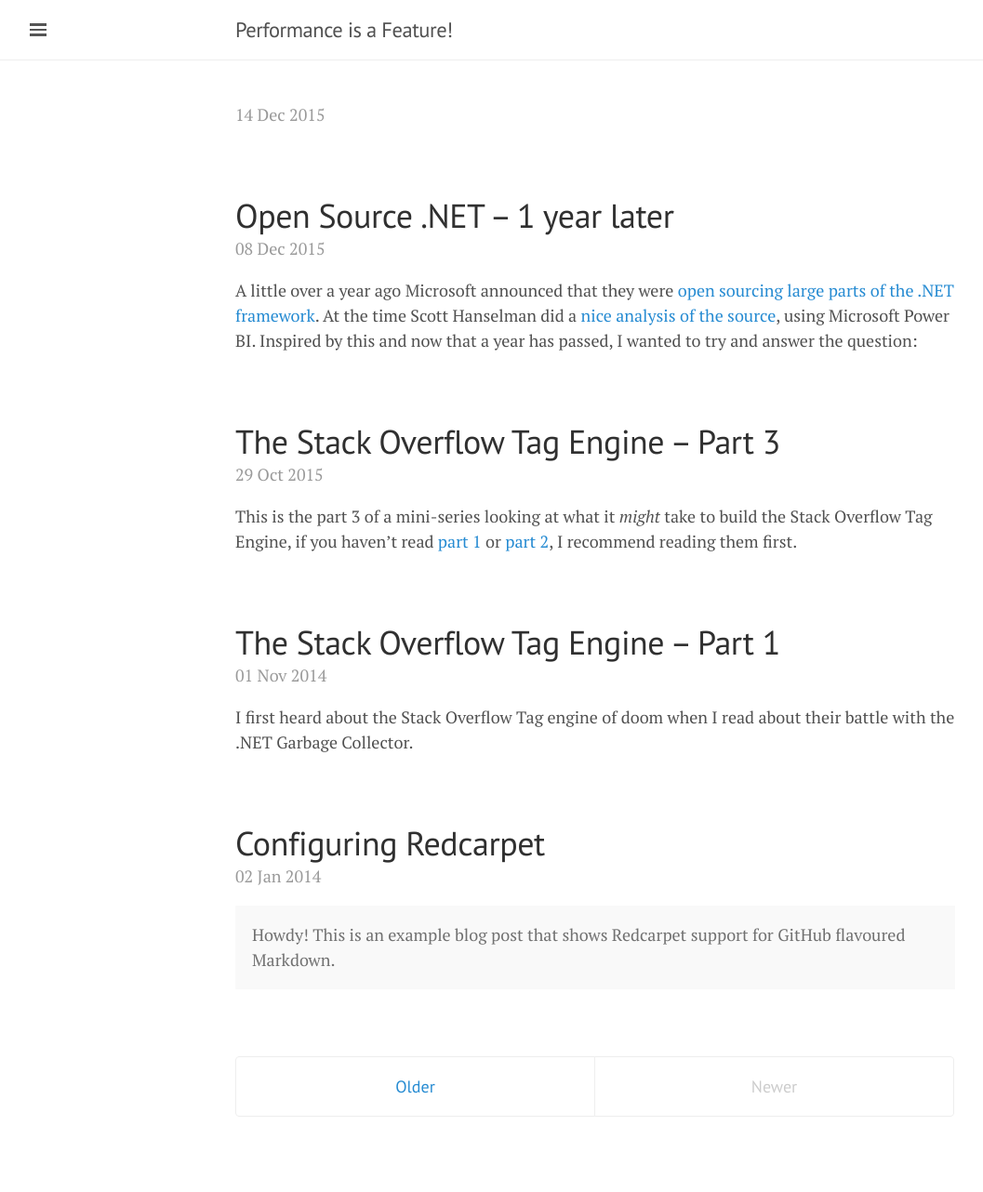
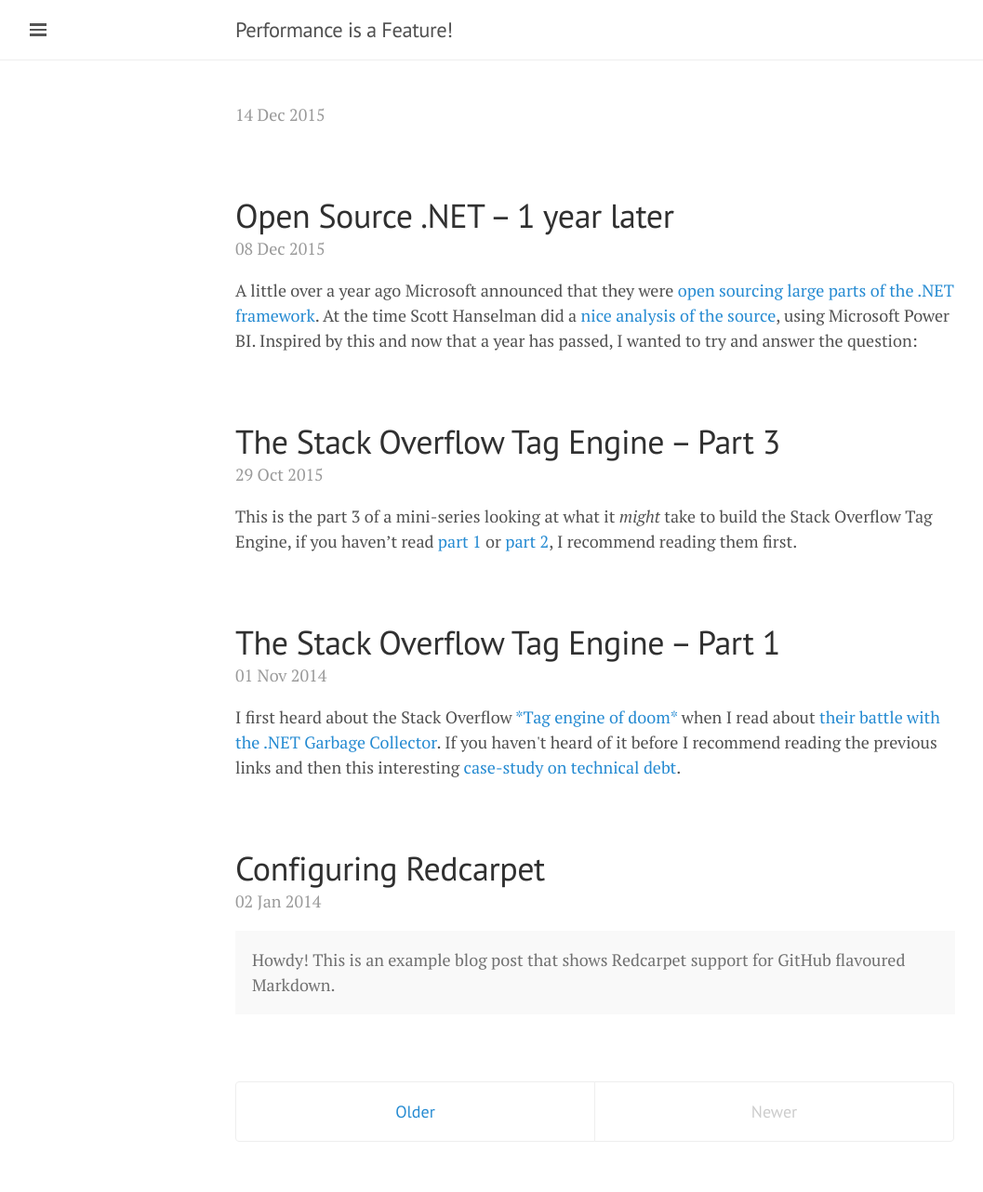
Before and after one commit to mattwarren/mattwarren.github.io, a Jekyll site: the page built from index.html, in a window 1280 px wide. Shown: the whole page at 93% size, without its empty margins (0-1057 px from the left). Built offline with Jekyll 4.4.1, drawn with Linux system fonts in a browser that asks for light colours; Markdown is read by kramdown in place of the engine named in the settings; the list of posts is cut into pages by our own code; before the commit the page ends 1255 px from its top, so only the background shows below that.

Commit message:
more fixes (sigh)

```diff
--- a/_posts/2014-11-01-the-stack-overflow-tag-engine-part-1.md
+++ b/_posts/2014-11-01-the-stack-overflow-tag-engine-part-1.md
@@ -3,7 +3,7 @@ layout: post
 title: The Stack Overflow Tag Engine – Part 1
 comments: true
 tags: [indexing, lucene, stackoverflow]
-excerpt: I first heard about the Stack Overflow Tag engine of doom when I read about their battle with the .NET Garbage Collector.
+excerpt: <p>I first heard about the Stack Overflow <a href="http://samsaffron.com/archive/2011/10/28/in-managed-code-we-trust-our-recent-battles-with-the-net-garbage-collector" target="_blank">*Tag engine of doom*</a> when I read about <a href="http://blog.marcgravell.com/2011/10/assault-by-gc.html" target="_blank">their battle with the .NET Garbage Collector</a>. If you haven't heard of it before I recommend reading the previous links and then this interesting <a href="http://blog.marcgravell.com/2014/04/technical-debt-case-study-tags.html" target="_blank">case-study on technical debt</a>.</p>
 ---
 
 I've added a [**Resources**]({{base}}/resources/)</a> and [**Speaking**]({{base}}/speaking/) page to my site, check them out if you want to learn more.
```
